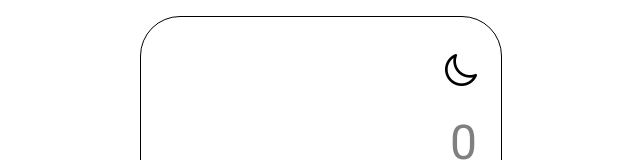
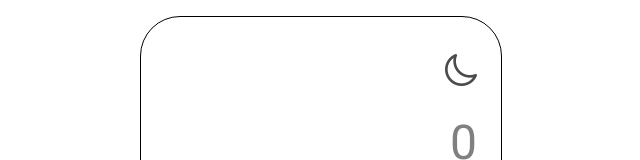
Before and after one commit to thiagoschreck/vuecalc, a Vue app: page / in a window 1280 px wide. In both pictures the pointer is over the button 780 px from the left and 74 px from the top of the page. Shown: the top 160 px of the page, without its empty margins (319-959 px from the left). Built offline with nearby package versions, Linux system fonts and the light colour scheme.

Commit message:
added cursor pointer to buttons and opacity on hover to theme button

```diff
--- a/src/components/CalcScreen.vue
+++ b/src/components/CalcScreen.vue
@@ -70,6 +70,9 @@ export default {
       :focus {
         outline: none;
       }
+      :hover {
+        opacity: 0.7;
+      }
     }
   }
 }
--- a/src/scss/base/_general.scss
+++ b/src/scss/base/_general.scss
@@ -2,3 +2,7 @@
   padding: 0;
   margin: 0;
 }
+
+button {
+  cursor: pointer;
+}
```
Also changed, not shown: 1 other file (tests, documents, lock files or other folders).
